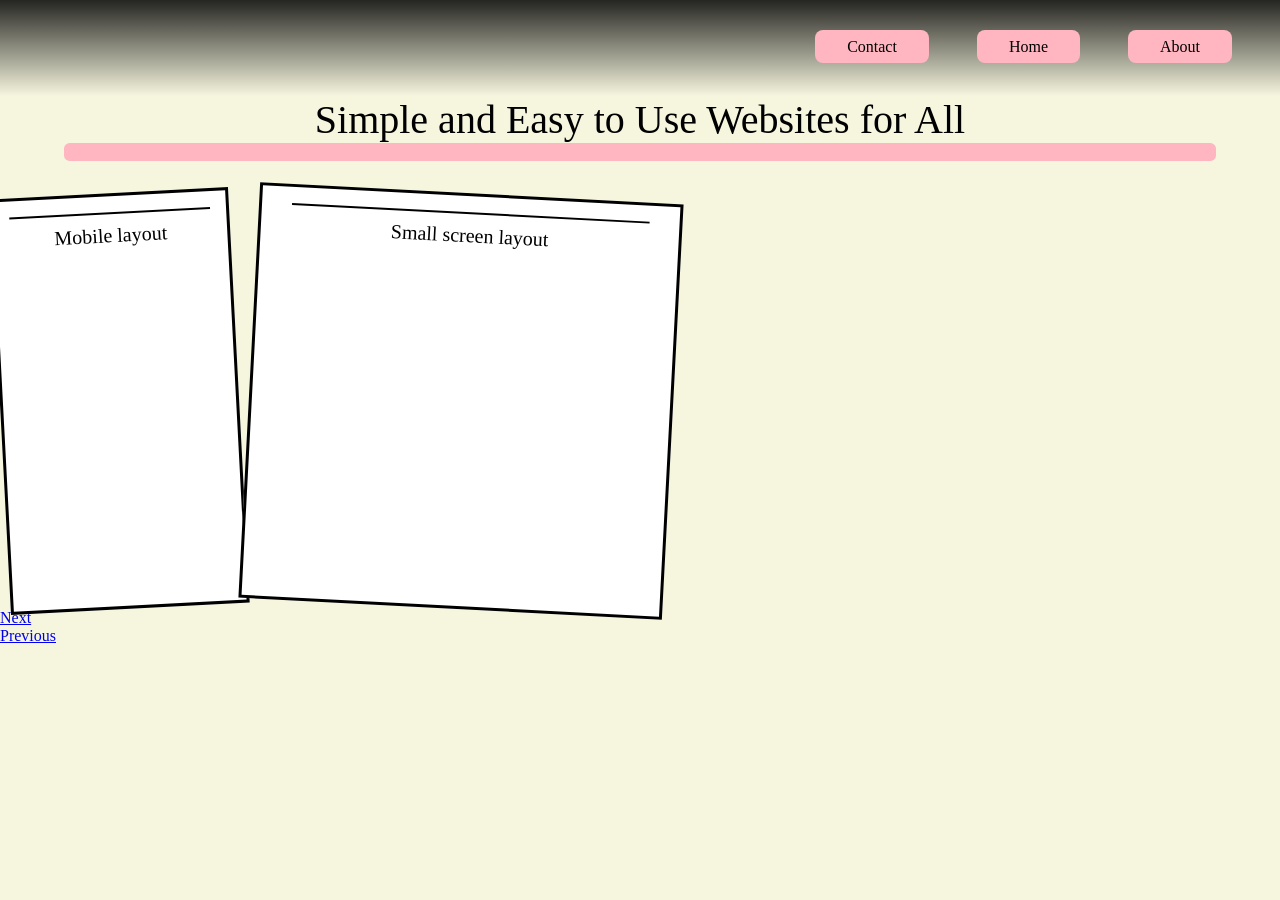
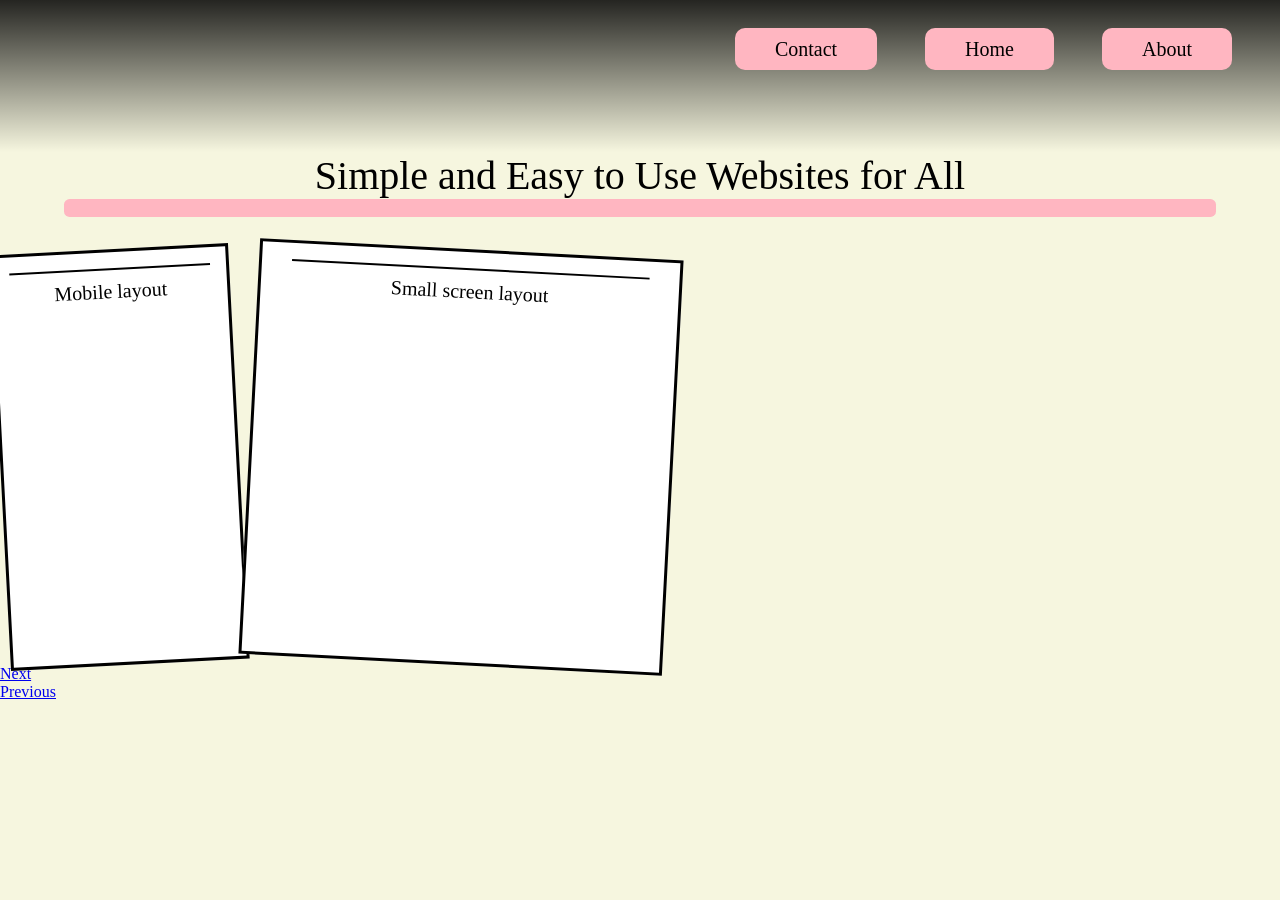

part 1 of site fixes

--- a/study3pg2.css
+++ b/study3pg2.css
@@ -28,7 +28,7 @@ ol, ul {
 }
 header{
     background-image: linear-gradient(to bottom, rgba(0, 0, 0, 85%), rgba(-1, 0, 0, 0));
-    height: 6em;
+    height: 9.5em;
 }
 nav {
     display: flex;
@@ -50,6 +50,7 @@ header a{
     border-radius: .5em;
     position: relative;
     z-index: 2;
+    font-size: 20px;
 }
 .logo:hover {
     background-color: transparent;
@@ -80,7 +81,7 @@ nav ul li ul {
     top: -10px;
     z-index: 1;
     display: none;
-    width: 135px;
+    width: 156px;
     background-color: cornflowerblue;
     padding-top: 2.6em;
     border-radius: .5em;
@@ -92,7 +93,7 @@ nav ul li ul {
 	display: block;
   }
 h1 {
-	font-size: 3em;
+	font-size: 4em;
     width: fit-content;
     margin-left: auto;
     margin-right: auto;
@@ -167,7 +168,7 @@ p {
     padding: .5em;
     border-radius: 2em;
     position: absolute;
-    bottom: 280px;
+    bottom: 500px;
     left: 20%;
     rotate: 180deg;
 }
@@ -178,7 +179,7 @@ p {
     padding: .5em;
     border-radius: 2em;
     position: absolute;
-    bottom: 280px;
+    bottom: 500px;
     right: 20%;
 }
 header a:hover {
@@ -199,6 +200,7 @@ footer {
     width: 100%;
     background-color: cornflowerblue;
     opacity: .96;
+    padding: 1em 0;
 }
 footer p {
     width: 200px;
